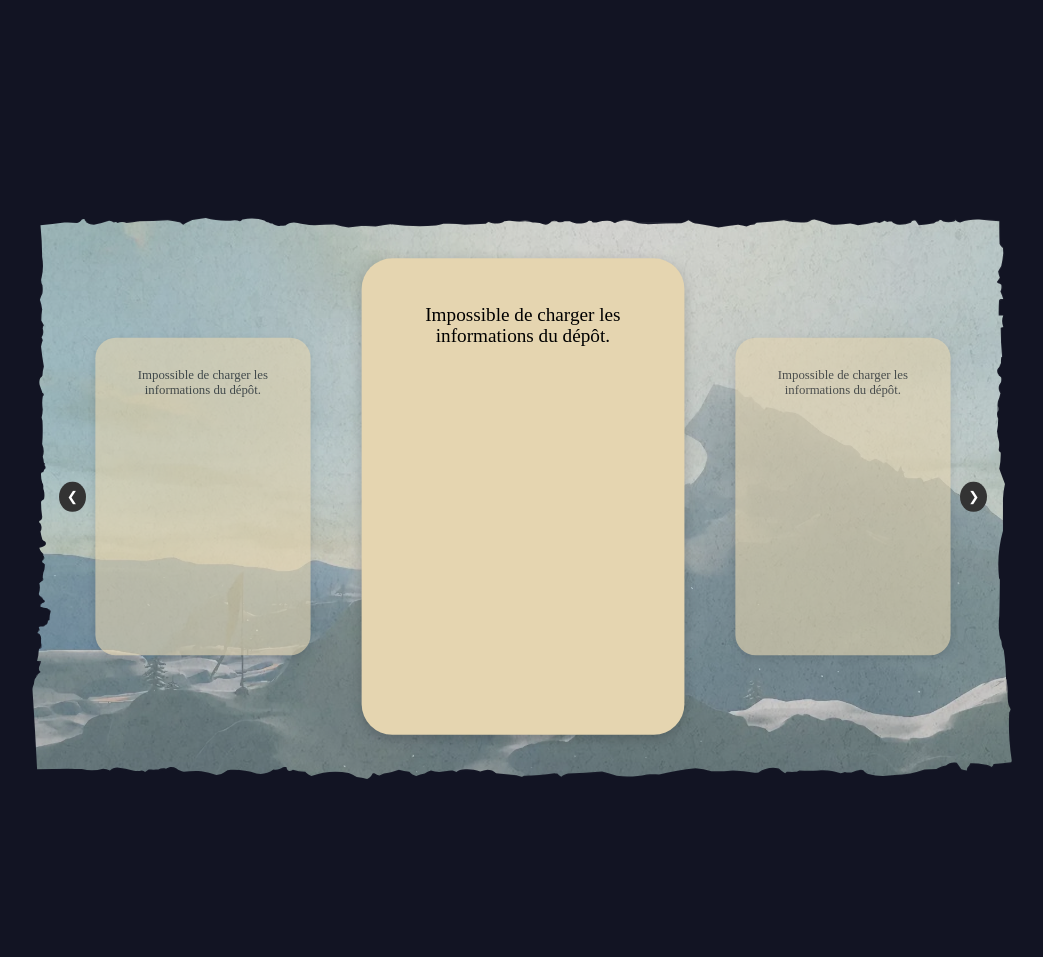
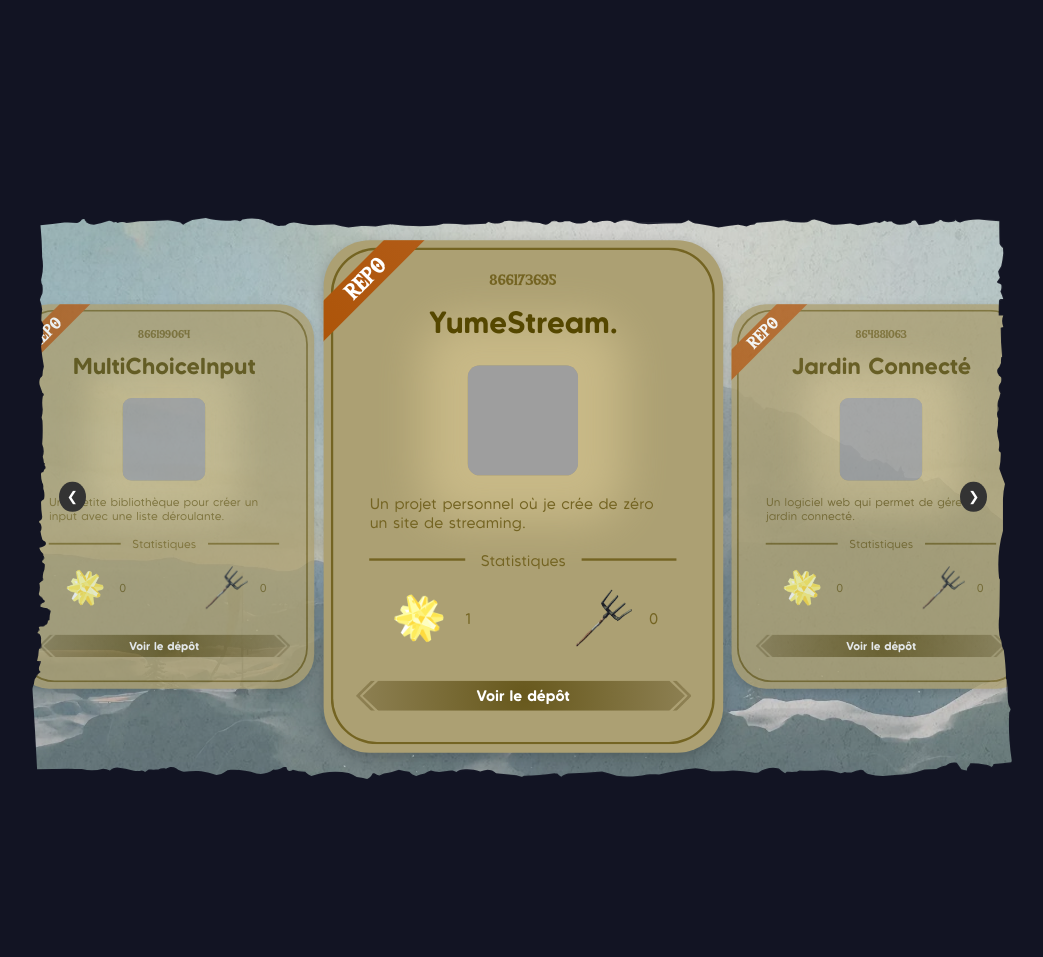
Before and after one commit to Oriloo/portfolio-zelda_pol-mattis, a PHP site: page / in a window 1280 px wide. Shown: the part 2255-3212 px from the top of the page, without its empty margins (117-1160 px from the left). Run offline with PHP 8.4, Linux system fonts and the light colour scheme; grey boxes are pictures that could not be loaded.

Commit message:
zone projet

```diff
--- a/index.html
+++ b/index.html
@@ -14,52 +14,52 @@
 	<script type="text/javascript" src="https://code.jquery.com/jquery-3.7.1.min.js"></script>
 </head>
 <body>
-	<a id="home" class="bold-font font-4" href="#win-menu">Home</a>
+	<a id="home" class="bold-font font-1-5" href="#win-menu">Home</a>
 
 	<div id="win-menu" class="fenetre">
 		<div class="image-fond masque-parchemin" style="background-image: url('images/botw_carte-hyrule.webp')">
 			<div id="image-perso"></div>
 			<div class="zone-infos">
 				<div class="text-info">
-					<p class="bold-font font-4">Découvrir le potentiel</p>
+					<p class="bold-font font-1-5">Découvrir le potentiel</p>
 					<div class="ligne-separatrice"></div>
 					<div class="infos-span">
-						<span class="light-font font-6">
+						<span class="light-font font-0-8" style="color: #A5A596;">
 							<svg viewBox="0 0 16 16" xmlns="http://www.w3.org/2000/svg" class="bi-exclamation-circle-fill"><path fill="#f60d1b" d="M16 8A8 8 0 1 1 0 8a8 8 0 0 1 16 0z"></path><g transform="translate(8,8) scale(1.5) translate(-8,-8)"><path fill="#ffffff" d="M8 4a.905.905 0 0 0-.9.995l.35 3.507a.552.552 0 0 0 1.1 0l.35-3.507A.905.905 0 0 0 8 4zm.002 6a1 1 0 1 0 0 2 1 1 0 0 0 0-2z"></path></g></svg>
 							<span style="color: #838374;">Maître des Compétences</span>
 						</span>
-						<span class="light-font font-6" style="color: #e3bb00;">Royaume du Dev</span>
+						<span class="light-font font-0-8" style="color: #e3bb00;">Royaume du Dev</span>
 					</div>
-					<p class="light-font font-5">Les échos du royaume numérique vous parviennent, il est temps d'explorer de nouveaux horizons. Un esprit créatif, riche de compétences et de projets, attend d'être découvert. Vous vous trouvez à la porte d'un portfolio, un univers qui réunit des talents en design, développement, gestion de projets, et bien plus encore. Chaque <span style="color: #c32f3d;">projet</span> et <span style="color: #c32f3d;">compétence</span> représente un artefact unique, symbolisant une étape importante du parcours professionnel !</p>
+					<p class="light-font font-1" style="color: #A5A596;">Les échos du royaume numérique vous parviennent, il est temps d'explorer de nouveaux horizons. Un esprit créatif, riche de compétences et de projets, attend d'être découvert. Vous vous trouvez à la porte d'un portfolio, un univers qui réunit des talents en design, développement, gestion de projets, et bien plus encore. Chaque <span style="color: #c32f3d;">projet</span> et <span style="color: #c32f3d;">compétence</span> représente un artefact unique, symbolisant une étape importante du parcours professionnel !</p>
 				</div>
 			</div>
 		</div>
 		<div class="menu-principal">
 			<div class="h-nom-prenom">
-				<h1 class="zelda-font font-1 h-nom">Harquet</h1>
-				<h1 class="zelda-font font-2 h-prenom">Pol-Mattis</h1>
+				<h1 class="zelda-font font-10 h-nom">Harquet</h1>
+				<h1 class="zelda-font font-5 h-prenom">Pol-Mattis</h1>
 			</div>
 			<div class="liste-nav">
 				<menu class="menu-navigation">
 					<a href="#win-prof"><li class="active">
-						<div class="hylia-font font-4">Profil</div>
-						<div class="txt-sheikah sheikah-font font-6">profil</div>
+						<div class="hylia-font font-1-5">Profil</div>
+						<div class="txt-sheikah sheikah-font font-0-8">profil</div>
 					</li></a>
 					<a href="#win-comp"><li>
-						<div class="hylia-font font-4">Competences</div>
-						<div class="txt-sheikah sheikah-font font-6">competences</div>
+						<div class="hylia-font font-1-5">Competences</div>
+						<div class="txt-sheikah sheikah-font font-0-8">competences</div>
 					</li></a>
 					<a href="#win-proj"><li>
-						<div class="hylia-font font-4">Projets</div>
-						<div class="txt-sheikah sheikah-font font-6">projets</div>
+						<div class="hylia-font font-1-5">Projets</div>
+						<div class="txt-sheikah sheikah-font font-0-8">projets</div>
 					</li></a>
 					<a href="#win-apro"><li>
-						<div class="hylia-font font-4">A propos</div>
-						<div class="txt-sheikah sheikah-font font-6">a-propos</div>
+						<div class="hylia-font font-1-5">A propos</div>
+						<div class="txt-sheikah sheikah-font font-0-8">a-propos</div>
 					</li></a>
 					<a href="#win-cont"><li>
-						<div class="hylia-font font-4">Contact</div>
-						<div class="txt-sheikah sheikah-font font-6">contact</div>
+						<div class="hylia-font font-1-5">Contact</div>
+						<div class="txt-sheikah sheikah-font font-0-8">contact</div>
 					</li></a>
 				</menu>
 			</div>
@@ -97,13 +97,13 @@
 				<button class="prev-btn">❮</button>
 				<div class="carousel">
 					<div class="carousel-item">
-						<div class="repo-card" data-url="https://api.github.com/repos/Oriloo/jardin-connecte-v2"></div>
+						<div class="repo-card" data-id="866199064"></div>
+					</div>
+					<div class="carousel-item">
+						<div class="repo-card" data-id="866173695"></div>
 					</div>
 					<div class="carousel-item active">
-						<div class="repo-card" data-url="https://api.github.com/repos/Oriloo/YumeStream."></div>
-					</div>
-					<div class="carousel-item">
-						<div class="repo-card" data-url="https://api.github.com/repos/Oriloo/InputListeDeroulante-1.0"></div>
+						<div class="repo-card" data-id="864881063"></div>
 					</div>
 				</div>
 				<button class="next-btn">❯</button>
@@ -124,12 +124,12 @@
 		<div class="sur-fenetre">
 			<div class="contact-contact">
 			<div class="contact-links">
-				<div class="contact-titre"><p class="bold-font font-3">- Contactez-moi -</p></div>
+				<div class="contact-titre"><p class="bold-font font-2">- Contactez-moi -</p></div>
 				<div class="contact-switch">
 					<div class="contact-liens-l">
-						<a class="bold-font font-4" href="mailto:pol-mattis.harquet@epitech.eu" target="_blank" aria-label="Envoyer un e-mail"><span>E-mail</span><svg fill="#000000" width="3vw" height="3vw" viewBox="0 0 14 14" role="img" focusable="false" aria-hidden="true" xmlns="http://www.w3.org/2000/svg"><path d="m 13,4.69375 0,5.239 c 0,0.115 -0.04,0.212 -0.119,0.288 -0.079,0.077 -0.176,0.115 -0.29,0.115 l -4.2735,0 0,-3.4795 0.8,0.6145 c 0.051,0.0425 0.1145,0.063 0.1895,0.063 0.074,0 0.1385,-0.0205 0.1945,-0.0635 L 13,4.69375 Z m -4.6825,-1.0105 4.2735,0 c 0.1055,0 0.1965,0.0315 0.2715,0.096 0.075,0.064 0.117,0.15 0.124,0.255 l -3.6845,2.938 -0.9845,-0.7745 0,-2.5145 z m -0.6155,-2.251 0,11.1355 -6.702,-1.158 0,-8.7875 6.703,-1.19 -0.001,0 z m -2.0245,5.59 c -0.01,-0.5665 -0.1565,-1.036 -0.4395,-1.407 -0.2775,-0.37 -0.6375,-0.5655 -1.0655,-0.582 -0.412,0.0165 -0.7645,0.2115 -1.05,0.582 -0.285,0.371 -0.4275,0.841 -0.435,1.407 0.0075,0.5585 0.1575,1.0235 0.4425,1.3955 0.2855,0.37 0.637,0.5665 1.0505,0.588 0.4275,-0.0175 0.787,-0.212 1.0725,-0.585 0.285,-0.374 0.435,-0.84 0.4425,-1.3985 l -0.018,0 z m -1.56,-1.241 c 0.2155,0.01 0.397,0.128 0.5415,0.3585 0.1425,0.2305 0.2175,0.5225 0.2175,0.876 0,0.3605 -0.0745,0.6535 -0.2175,0.8855 -0.1505,0.232 -0.33,0.352 -0.548,0.352 -0.218,0 -0.3975,-0.113 -0.5475,-0.345 -0.15,-0.232 -0.2175,-0.525 -0.2175,-0.877 0,-0.3525 0.0675,-0.6455 0.2175,-0.87 0.142,-0.225 0.323,-0.345 0.5405,-0.3605 l 0.0135,-0.0195 z"/></svg></a>
-						<a class="bold-font font-4" href="https://www.linkedin.com/in/pol-mattis-harquet-566b48306/" target="_blank" aria-label="Visiter mon profil LinkedIn"><span>LinkedIn</span><svg fill="#000000" width="3vw" height="3vw" viewBox="0 0 24 24" xmlns="http://www.w3.org/2000/svg"><path d="M19,3a2,2,0,0,1,2,2V19a2,2,0,0,1-2,2H5a2,2,0,0,1-2-2V5A2,2,0,0,1,5,3H19m-.5,15.5V13.2a3.26,3.26,0,0,0-3.26-3.26h0a2.9,2.9,0,0,0-2.32,1.3V10.13H10.13V18.5h2.79V13.57a1.4,1.4,0,1,1,2.79,0V18.5H18.5M6.88,8.56A1.68,1.68,0,0,0,8.56,6.88h0a1.69,1.69,0,1,0-3.37,0h0A1.69,1.69,0,0,0,6.88,8.56M8.27,18.5V10.13H5.5V18.5Z"/></svg></a>
-						<a class="bold-font font-4" href="https://github.com/Oriloo" target="_blank" aria-label="Visiter mon GitHub"><span>GitHub</span><svg fill="#000000" width="3vw" height="3vw" viewBox="0 0 16 16" xmlns="http://www.w3.org/2000/svg"><path fill-rule="evenodd" clip-rule="evenodd" d="M7.976 0A7.977 7.977 0 0 0 0 7.976c0 3.522 2.3 6.507 5.431 7.584.392.049.538-.196.538-.392v-1.37c-2.201.49-2.69-1.076-2.69-1.076-.343-.93-.881-1.175-.881-1.175-.734-.489.048-.489.048-.489.783.049 1.224.832 1.224.832.734 1.223 1.859.88 2.3.685.048-.538.293-.88.489-1.076-1.762-.196-3.621-.881-3.621-3.964 0-.88.293-1.566.832-2.153-.05-.147-.343-.978.098-2.055 0 0 .685-.196 2.201.832.636-.196 1.322-.245 2.007-.245s1.37.098 2.006.245c1.517-1.027 2.202-.832 2.202-.832.44 1.077.146 1.908.097 2.104a3.16 3.16 0 0 1 .832 2.153c0 3.083-1.86 3.719-3.62 3.915.293.244.538.733.538 1.467v2.202c0 .196.146.44.538.392A7.984 7.984 0 0 0 16 7.976C15.951 3.572 12.38 0 7.976 0z"/></svg></a>
+						<a class="bold-font font-1-5" href="mailto:pol-mattis.harquet@epitech.eu" target="_blank" aria-label="Envoyer un e-mail"><span>E-mail</span><svg fill="#000000" width="3vw" height="3vw" viewBox="0 0 14 14" role="img" focusable="false" aria-hidden="true" xmlns="http://www.w3.org/2000/svg"><path d="m 13,4.69375 0,5.239 c 0,0.115 -0.04,0.212 -0.119,0.288 -0.079,0.077 -0.176,0.115 -0.29,0.115 l -4.2735,0 0,-3.4795 0.8,0.6145 c 0.051,0.0425 0.1145,0.063 0.1895,0.063 0.074,0 0.1385,-0.0205 0.1945,-0.0635 L 13,4.69375 Z m -4.6825,-1.0105 4.2735,0 c 0.1055,0 0.1965,0.0315 0.2715,0.096 0.075,0.064 0.117,0.15 0.124,0.255 l -3.6845,2.938 -0.9845,-0.7745 0,-2.5145 z m -0.6155,-2.251 0,11.1355 -6.702,-1.158 0,-8.7875 6.703,-1.19 -0.001,0 z m -2.0245,5.59 c -0.01,-0.5665 -0.1565,-1.036 -0.4395,-1.407 -0.2775,-0.37 -0.6375,-0.5655 -1.0655,-0.582 -0.412,0.0165 -0.7645,0.2115 -1.05,0.582 -0.285,0.371 -0.4275,0.841 -0.435,1.407 0.0075,0.5585 0.1575,1.0235 0.4425,1.3955 0.2855,0.37 0.637,0.5665 1.0505,0.588 0.4275,-0.0175 0.787,-0.212 1.0725,-0.585 0.285,-0.374 0.435,-0.84 0.4425,-1.3985 l -0.018,0 z m -1.56,-1.241 c 0.2155,0.01 0.397,0.128 0.5415,0.3585 0.1425,0.2305 0.2175,0.5225 0.2175,0.876 0,0.3605 -0.0745,0.6535 -0.2175,0.8855 -0.1505,0.232 -0.33,0.352 -0.548,0.352 -0.218,0 -0.3975,-0.113 -0.5475,-0.345 -0.15,-0.232 -0.2175,-0.525 -0.2175,-0.877 0,-0.3525 0.0675,-0.6455 0.2175,-0.87 0.142,-0.225 0.323,-0.345 0.5405,-0.3605 l 0.0135,-0.0195 z"/></svg></a>
+						<a class="bold-font font-1-5" href="https://www.linkedin.com/in/pol-mattis-harquet-566b48306/" target="_blank" aria-label="Visiter mon profil LinkedIn"><span>LinkedIn</span><svg fill="#000000" width="3vw" height="3vw" viewBox="0 0 24 24" xmlns="http://www.w3.org/2000/svg"><path d="M19,3a2,2,0,0,1,2,2V19a2,2,0,0,1-2,2H5a2,2,0,0,1-2-2V5A2,2,0,0,1,5,3H19m-.5,15.5V13.2a3.26,3.26,0,0,0-3.26-3.26h0a2.9,2.9,0,0,0-2.32,1.3V10.13H10.13V18.5h2.79V13.57a1.4,1.4,0,1,1,2.79,0V18.5H18.5M6.88,8.56A1.68,1.68,0,0,0,8.56,6.88h0a1.69,1.69,0,1,0-3.37,0h0A1.69,1.69,0,0,0,6.88,8.56M8.27,18.5V10.13H5.5V18.5Z"/></svg></a>
+						<a class="bold-font font-1-5" href="https://github.com/Oriloo" target="_blank" aria-label="Visiter mon GitHub"><span>GitHub</span><svg fill="#000000" width="3vw" height="3vw" viewBox="0 0 16 16" xmlns="http://www.w3.org/2000/svg"><path fill-rule="evenodd" clip-rule="evenodd" d="M7.976 0A7.977 7.977 0 0 0 0 7.976c0 3.522 2.3 6.507 5.431 7.584.392.049.538-.196.538-.392v-1.37c-2.201.49-2.69-1.076-2.69-1.076-.343-.93-.881-1.175-.881-1.175-.734-.489.048-.489.048-.489.783.049 1.224.832 1.224.832.734 1.223 1.859.88 2.3.685.048-.538.293-.88.489-1.076-1.762-.196-3.621-.881-3.621-3.964 0-.88.293-1.566.832-2.153-.05-.147-.343-.978.098-2.055 0 0 .685-.196 2.201.832.636-.196 1.322-.245 2.007-.245s1.37.098 2.006.245c1.517-1.027 2.202-.832 2.202-.832.44 1.077.146 1.908.097 2.104a3.16 3.16 0 0 1 .832 2.153c0 3.083-1.86 3.719-3.62 3.915.293.244.538.733.538 1.467v2.202c0 .196.146.44.538.392A7.984 7.984 0 0 0 16 7.976C15.951 3.572 12.38 0 7.976 0z"/></svg></a>
 					</div>
 					<div class="contact-image"><img src="images/switch.png"></div>
 					<div class="contact-liens-r">
--- a/scripts/carousel.js
+++ b/scripts/carousel.js
@@ -4,7 +4,7 @@
 const nextBtn = document.querySelector('.next-btn');
 
 let currentIndex = 1; // Commencez avec la 2ème carte comme carte centrale
-const itemWidth = (window.innerWidth)/100 * 25; // Largeur de l'élément (25vw)
+const itemWidth = (window.innerWidth)/100 * 28; // Largeur de l'élément (25vw)
 
 function updateCarousel() {
     const containerWidth = document.querySelector('.carousel-container').offsetWidth;
--- a/styles/card-repo.css
+++ b/styles/card-repo.css
@@ -1,75 +1,97 @@
+.carousel-item {
+    transform: scale(0.9);
+    transition: transform 0.5s ease-in-out;
+    opacity: 0.8;
+    margin: 0 1vw;
+
+    padding: 0.5vw;
+    background-color: #ACA073;
+    border-radius: 3vw;
+    box-shadow: 0px 0.25vw 0.8vw rgba(0, 0, 0, 0.2);
+    overflow: hidden;
+    position: relative;
+}
+
 .repo-card {
-    width: 15vw;
-    height: 25vw;
-    background-color: #e5d5b0;
-    border-radius: 2vw;
-    padding: 3vw;
-    box-shadow: 0px 0.25vw 0.8vw rgba(0, 0, 0, 0.2);
+    width: 22vw;
+    aspect-ratio: 6/8;
+    background-color: #ACA073;
+    padding: 1.5vw;
+    border-radius: 3vw;
     text-align: center;
-    position: relative;
-    overflow: hidden;
+    box-shadow: inset 0 0 0 2px #746422;
 
     .repo-badge {
         position: absolute;
         top: 0;
         left: 0;
-        transform: translate(-30%, 30%) rotate(-45deg);
-        background-color: #b94019;
+        z-index: 2;
+        transform: translate(-38%, 80%) rotate(-45deg);
+        background: linear-gradient(to right, #AA5000, #B56020);
         color: white;
         padding: 0.5vw 10vw;
-        height: 1.2vw;
-        font-size: 1vw;
+        height: 0.9vw;
         display: flex;
         align-items: center;
         justify-content: center;
-
-        position: absolute;
-        .test90 {
-            position: absolute;
-            top: -80%;
-            left: 50%;
-            height: 5vw;
-            width: 0.5vw;
-            background-color: #0000ff;
-        }
     }
 
     .repo-number {
-        font-size: 1vw;
-        color: #555;
-        margin-bottom: 0.8vw;
+        position: relative;
+        z-index: 2;
+        color: #746422;
     }
 
     .repo-title {
-        font-size: 2vw;
-        color: #333;
+        position: relative;
+        z-index: 2;
+        color: #554700;
         margin: 0.8vw 0;
-        font-weight: bold;
+        word-break: break-all;
     }
 
     .repo-image {
-        width: 6.2vw;
-        height: 6.2vw;
+        position: relative;
+        z-index: 1;
+        width: 7.2vw;
+        height: 7.2vw;
         object-fit: cover;
         margin: 0.8vw auto;
         border-radius: 0.8vw;
-        border: 1px solid #333;
-        box-sizing: border-box;
+        box-shadow: 0 0 3vw 3vw rgb(200, 185, 135);
     }
 
     .repo-description {
-        font-size: 1vw;
-        color: #333;
+        position: relative;
+        z-index: 2;
+        color: #746422;
+        padding: 0 1vw;
+        text-align: left;
         margin-bottom: 15px;
     }
 
     .statistics {
-        font-weight: bold;
-        margin: 0.9vw 0;
-        font-size: 1.2vw;
+        position: relative;
+        z-index: 2;
+        color: #746422;
+        margin: 1.2vw 0;
+        display: flex;
+        align-items: center;
+        justify-content: center;
+        position: relative;
+
+        &:before, &:after {
+            content: "";
+            flex: 1;
+            border-bottom: 2px solid #746422;
+            margin: 0 1vw;
+            height: 0;
+        }
     }
 
     .repo-stats {
+        position: relative;
+        z-index: 2;
         display: flex;
         justify-content: center;
         gap: 1vw;
@@ -77,34 +99,40 @@
         .stat {
             display: flex;
             align-items: center;
-            margin-bottom: 0.25vw;
+            padding: 0 2.8vw;
 
-            .icon {
-                fill: currentColor;
-                vertical-align: middle;
-                margin-right: 0.25vw;
-                width: 0.8vw;
-                height: 0.8vw;
+            img {
+                height: 4vw;
             }
 
             span {
-                font-size: 0.7vw;
+                padding-left: 1vw;
+                color: #746422;
             }
         }
     }
 
     .repo-link {
-        display: inline-block;
-        margin-top: 20px;
-        background-color: #0366d6;
-        color: white;
-        padding: 10px 15px;
-        border-radius: 5px;
+        position: absolute;
+        bottom: 8%;
+        left: 50%;
+        transform: translateX(-50%);
+        background: radial-gradient(circle, #67581C, #8E8154);
+        height: 2vw;
+        aspect-ratio: 600/55;
         text-decoration: none;
-        font-weight: bold;
+        -webkit-mask-image: url('../images/masque-card-boutton.png');
+        -webkit-mask-size: cover;
+        -webkit-mask-repeat: no-repeat;
+        display: flex;
+        justify-content: center;
+        align-items: center;
+        cursor: pointer;
+        transition: transform 0.3s ease-in-out;
 
         &:hover {
-            background-color: #024ea1;
+            background: radial-gradient(circle, #67581C, #7E703D);
+            transform: translateX(-50%) scale(1.1);
         }
     }
 }
--- a/styles/police.css
+++ b/styles/police.css
@@ -25,21 +25,18 @@
 .zelda-font {
 	font-family: 'Zelda-BOTW', sans-serif;
 	color: white;
-	text-shadow: black 0.1em 0.1em 0.2em
 }
 .hylia-font {
 	font-family: 'Hylia-Serif', sans-serif;
 	color: white;
-	text-shadow: black 0.1em 0.1em 0.2em
 }
 .sheikah-font {
 	font-family: 'Sheikah-BOTW', sans-serif;
 	color: white;
-	text-shadow: black 0.1em 0.1em 0.2em
 }
 .light-font {
 	font-family: 'CarvingSoft-Light', sans-serif;
-	color: #A5A596;
+	color: white;
 }
 .bold-font {
 	font-family: 'CarvingSoft-Bold', sans-serif;
@@ -47,18 +44,18 @@
 }
 
 /* Tailles */
-.font-1 { font-size: 10vw; }
-.font-2 { font-size: 5vw; }
-.font-3 { font-size: 2vw; }
-.font-4 { font-size: 1.5vw; }
-.font-5 { font-size: 1vw; }
-.font-6 { font-size: 0.8vw; }
+.font-10 { font-size: 10vw; }
+.font-5 { font-size: 5vw; }
+.font-2 { font-size: 2vw; }
+.font-1-5 { font-size: 1.5vw; }
+.font-1 { font-size: 1vw; }
+.font-0-8 { font-size: 0.8vw; }
 
 @media only screen and (max-width: 769px) {
-	.font-1 { font-size: calc(1.5 * 10vh); }
-	.font-2 { font-size: calc(1.5 * 5vh); }
-	.font-3 { font-size: calc(1.5 * 2vh); }
-	.font-4 { font-size: calc(1.5 * 1.5vh); }
-	.font-5 { font-size: calc(1.5 * 1vh); }
-	.font-6 { font-size: calc(1.5 * 0.8vh); }
+	.font-10 { font-size: calc(1.5 * 10vh); }
+	.font-5 { font-size: calc(1.5 * 5vh); }
+	.font-2 { font-size: calc(1.5 * 2vh); }
+	.font-1-5 { font-size: calc(1.5 * 1.5vh); }
+	.font-1 { font-size: calc(1.5 * 1vh); }
+	.font-0-8 { font-size: calc(1.5 * 0.8vh); }
 }
--- a/styles/projet.css
+++ b/styles/projet.css
@@ -11,13 +11,6 @@
     display: flex;
     align-items: center;
     transition: transform 0.5s ease-in-out;
-}
-
-.carousel-item {
-    transform: scale(0.8);
-    transition: transform 0.5s ease-in-out;
-    opacity: 0.6;
-    margin: 0 2vw;
 }
 
 .carousel-item.active {
--- a/styles/style.css
+++ b/styles/style.css
@@ -128,11 +128,13 @@
 	position: absolute;
 	left: 50%;
 	transform: translate(-50%, -20%);
+	text-shadow: black 0.1em 0.1em 0.2em
 }
 .h-prenom {
 	position: absolute;
 	left: 50%;
 	transform: translate(-45%, 90%);
+	text-shadow: black 0.1em 0.1em 0.2em
 }
 
 /** Menu **/
@@ -146,7 +148,6 @@
 	width: 18vw;
 	height: 5vw;
 	margin: 0vw;
-	div { cursor: pointer; }
 	.txt-sheikah { display: none; }
 
 	display: flex;
@@ -160,6 +161,10 @@
 		background-repeat: no-repeat;
 		background-position: center center;
 		.txt-sheikah { display: block; }
+	}
+	div {
+		cursor: pointer;
+		text-shadow: black 0.1em 0.1em 0.2em
 	}
 }
 
@@ -228,6 +233,10 @@
 	height: 0.1vw;
 	margin: 0.5vw 0;
 }
+
+
+
+
 
 
 
```
Also changed, not shown: donnees/repos.json (added, +29 -0 lines), scripts/repo-github.js (+32 -28 lines), images/forks.webp (added), images/masque-card-boutton.png (added), images/stars.png (added).
